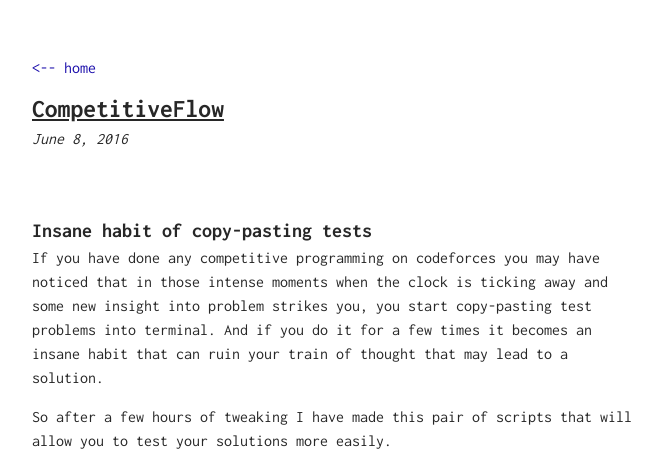
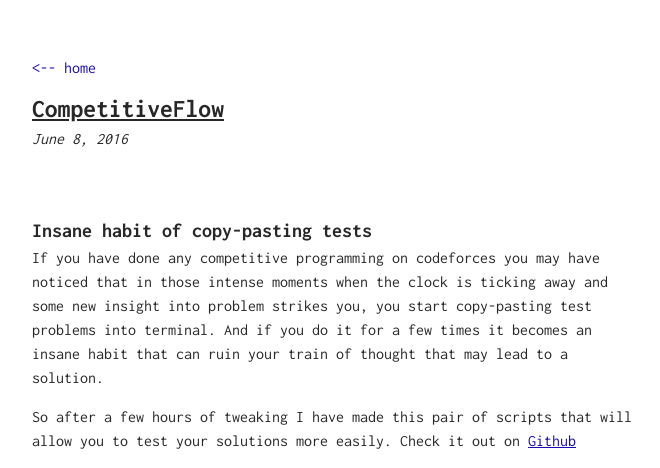
Before and after one commit to jodusan/dulex123.github.io, a Jekyll site: the page built from _posts/2016-06-08-Scripts-for-competitive-flow.md, in a window 1280 px wide, cut to the strip 0-468 px from the top of the page. Shown: the whole strip, without its empty margins (308-968 px from the left). Built offline with Jekyll 4.4.1, drawn with Linux system fonts in a browser that asks for light colours.

Commit message:
CompetitiveFlow - add github link

```diff
--- a/_posts/2016-06-08-Scripts-for-competitive-flow.md
+++ b/_posts/2016-06-08-Scripts-for-competitive-flow.md
@@ -9,7 +9,7 @@ category: schemes
 
 If you have done any competitive programming on codeforces you may have noticed that in those intense moments when the clock is ticking away and some new insight into problem strikes you, you start copy-pasting test problems into terminal. And if you do it for a few times it becomes an insane habit that can ruin your train of thought that may lead to a solution.
 
-So after a few hours of tweaking I have made this pair of scripts that will allow you to test your solutions more easily.
+So after a few hours of tweaking I have made this pair of scripts that will allow you to test your solutions more easily. Check it out on [Github](https://github.com/dulex123/competitive-flow)
 
 <iframe width="640" height="400" src="https://www.youtube.com/embed/vFjqoGfHRBk" frameborder="0" allowfullscreen></iframe>
 
```
